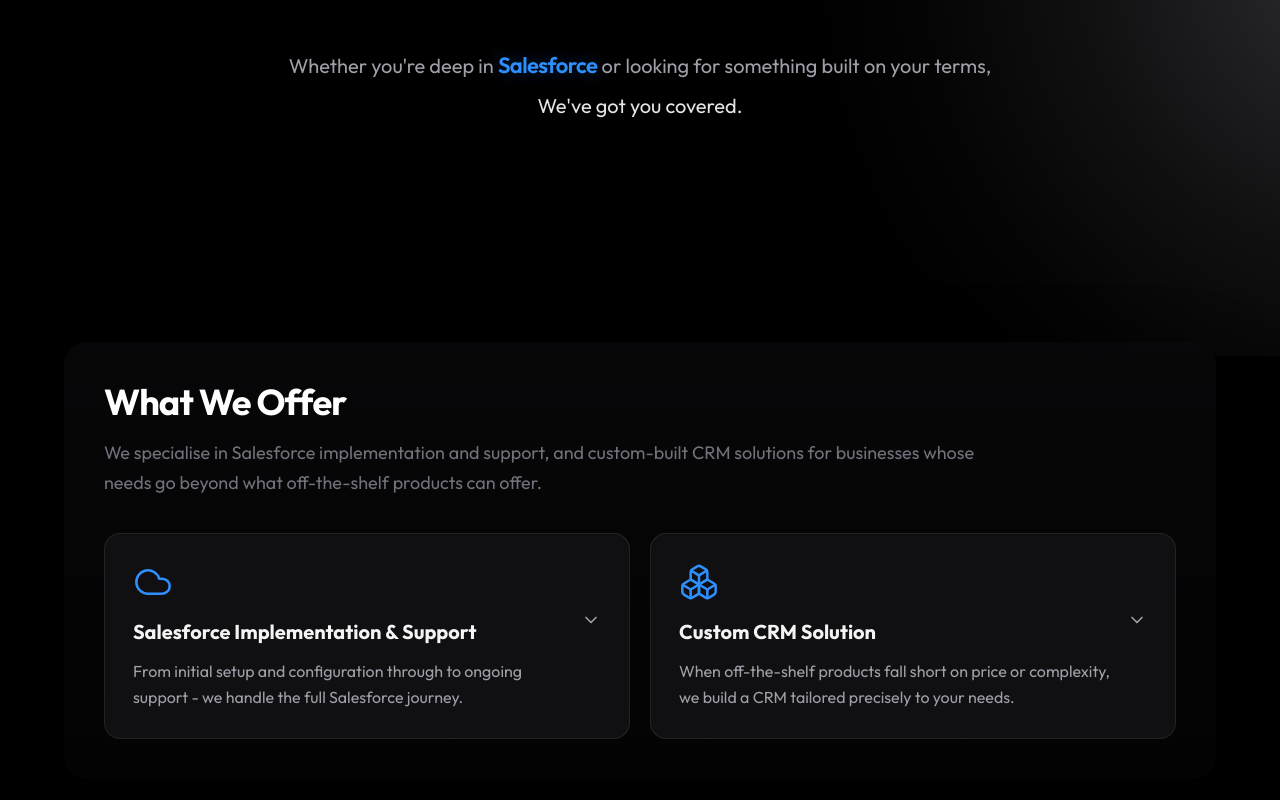
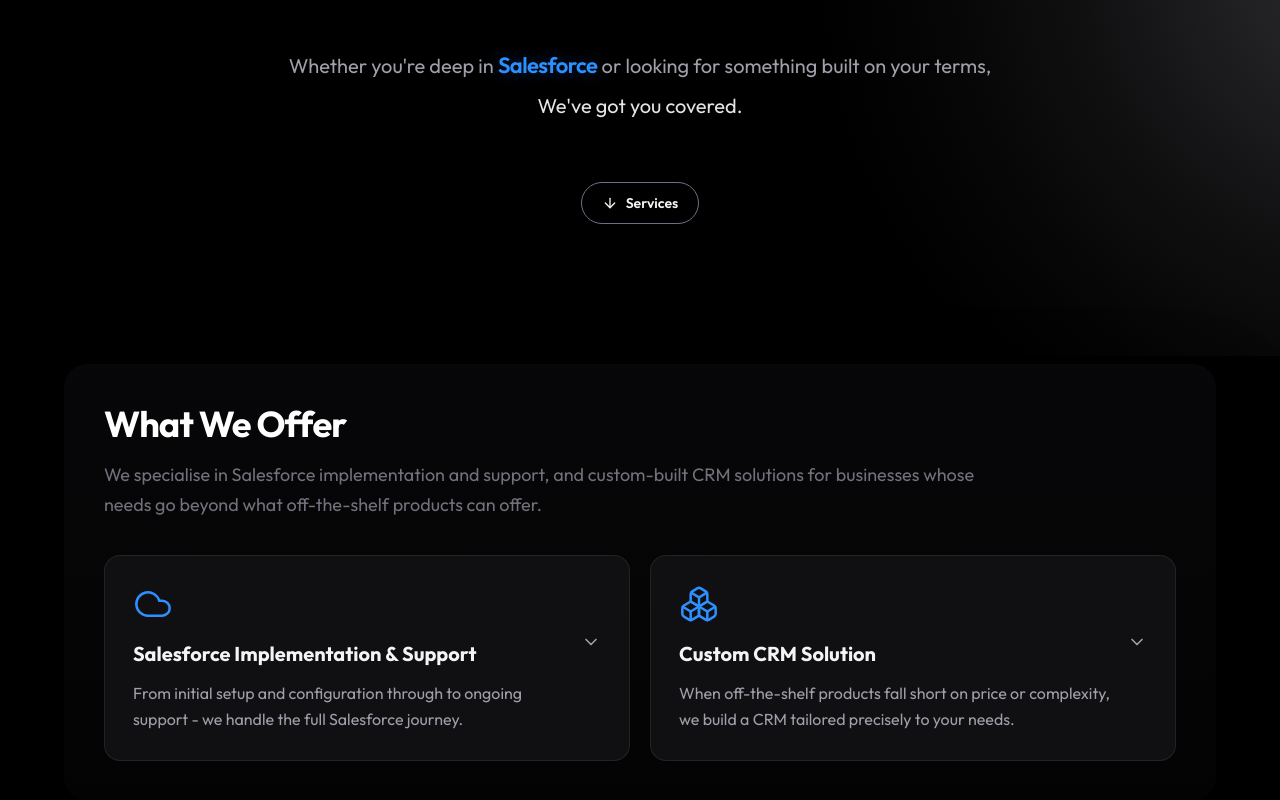
Before and after one commit to auraniestudio/apatite, a React (Vite) app: page / in a window 1280 px wide. Shown: the part 444-1244 px from the top of the page. Built offline with nearby package versions, Linux system fonts and the light colour scheme.

Commit message:
servies button

```diff
--- a/src/components/sections/HeroSection.tsx
+++ b/src/components/sections/HeroSection.tsx
@@ -1,4 +1,4 @@
-import { Boxes, ChevronDown, Cloud } from "lucide-react";
+import { ArrowDown, Boxes, ChevronDown, Cloud } from "lucide-react";
 import type { LucideIcon } from "lucide-react";
 import { useEffect, useLayoutEffect, useRef, useState } from "react";
 
@@ -203,7 +203,26 @@
           </span>
         </p>
 
-        <div className="mt-32 w-full rounded-3xl bg-gradient-to-b from-zinc-950/75 to-zinc-950/35 p-8 text-left shadow-[0_30px_80px_rgba(0,0,0,0.45)] backdrop-blur-sm sm:mt-48 sm:p-10">
+        <div className="mt-8 flex w-full justify-center">
+          <button
+            type="button"
+            onClick={() =>
+              document.getElementById("what-we-offer")?.scrollIntoView({
+                behavior: "smooth",
+                block: "start",
+              })
+            }
+            className="inline-flex items-center gap-2 rounded-full border border-gray-500 bg-grey px-5 py-2.5 text-sm font-semibold text-grey transition hover:border-accent/100 hover:bg-accent/15 hover:text-[#59adff] focus-visible:outline-none focus-visible:ring-2 focus-visible:ring-accent/50"
+          >
+            <ArrowDown className="h-4 w-4 shrink-0" aria-hidden />
+            Services
+          </button>
+        </div>
+
+        <div
+          id="what-we-offer"
+          className="mt-20 w-full scroll-mt-28 rounded-3xl bg-gradient-to-b from-zinc-950/75 to-zinc-950/35 p-8 text-left shadow-[0_30px_80px_rgba(0,0,0,0.45)] backdrop-blur-sm sm:mt-28 sm:p-10"
+        >
           <h2 className="text-3xl font-bold tracking-tight text-white sm:text-4xl">
             What We Offer
           </h2>
```
Also changed, not shown: 1 other file (tests, documents, lock files or other folders).
